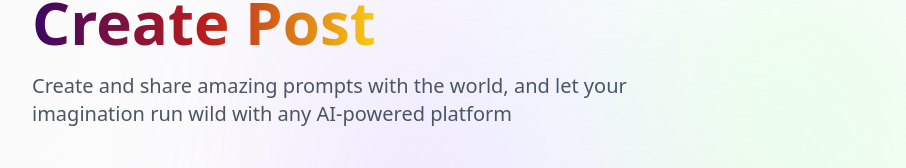
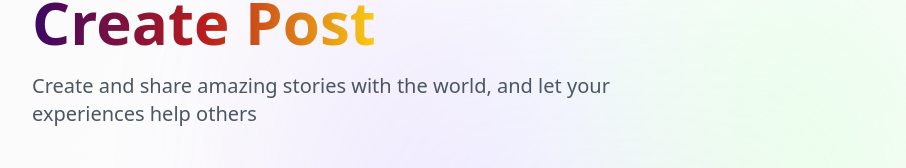
Before and after one commit to Diyac004/prompts, a Next.js app: page /create-prompt in a window 1280 px wide. Shown: the part 134-302 px from the top of the page, without its empty margins (32-938 px from the left). Built offline with nearby package versions, Linux system fonts and the light colour scheme; no server answers.

Commit message:
Update Form.jsx

```diff
--- a/components/Form.jsx
+++ b/components/Form.jsx
@@ -7,8 +7,8 @@ const Form = ({ type, post, setPost, submitting, handleSubmit }) => {
         <span className='red_gradient'>{type} Post</span>
       </h1>
       <p className='desc text-left max-w-md'>
-        {type} and share amazing prompts with the world, and let your
-        imagination run wild with any AI-powered platform
+        {type} and share amazing stories with the world, and let your
+        experiences help others
       </p>
 
       <form
```
